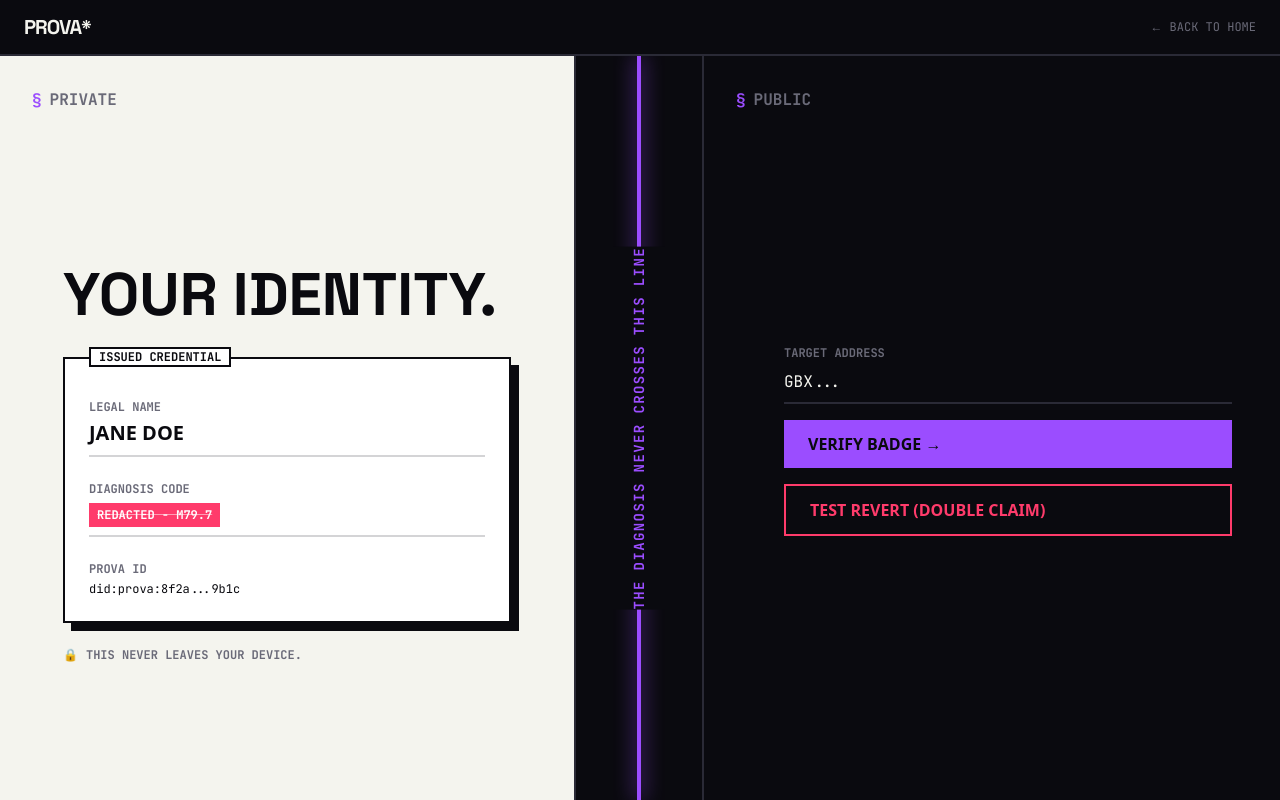
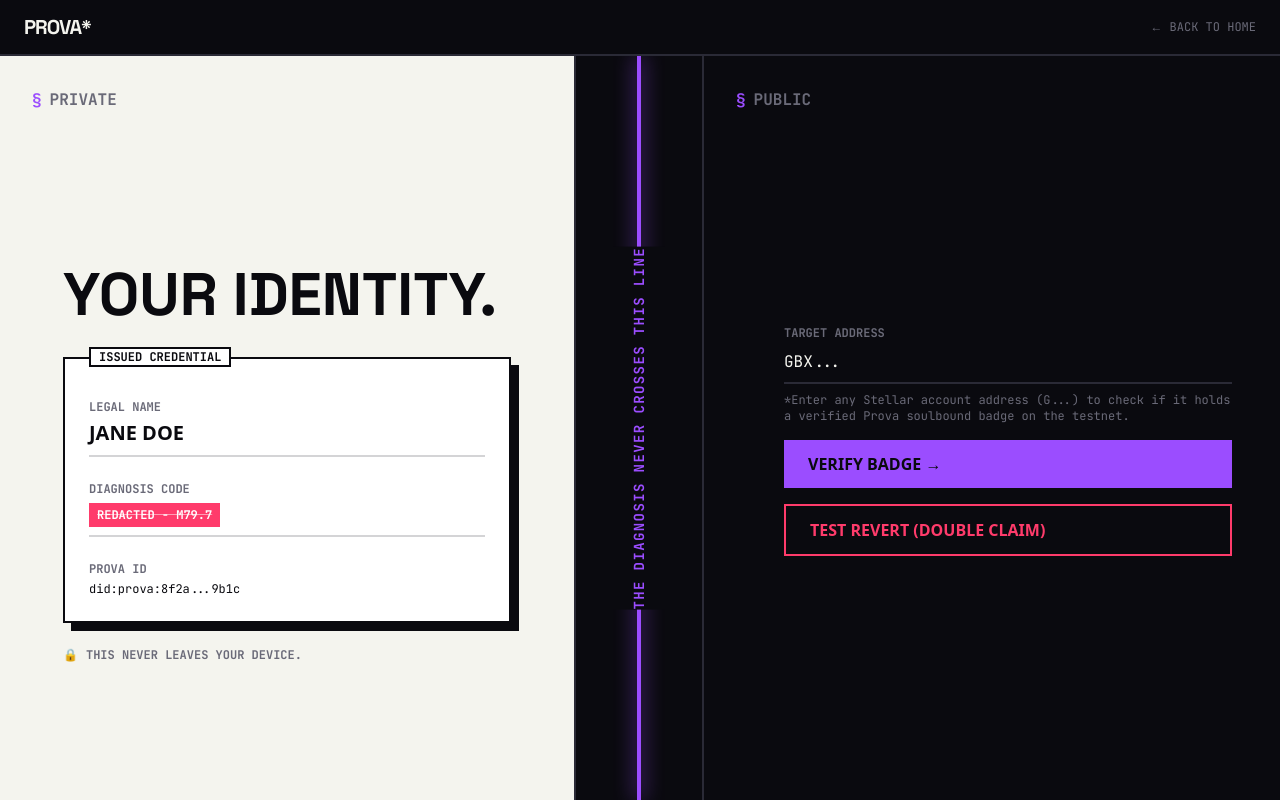
Before and after one commit to RAKASAMUD/Prova, a Next.js app in the folder frontend/: page /demo in a window 1280 px wide. Built offline with nearby package versions, Linux system fonts and the light colour scheme; no server answers; what @stellar/stellar-sdk would draw is missing.

Commit message:
feat(m4): add target address guidance on demo page

```diff
--- a/frontend/app/demo/page.tsx
+++ b/frontend/app/demo/page.tsx
@@ -117,6 +117,9 @@ export default function DemoPage() {
                   placeholder="Enter Stellar address (G...)"
                 />
               </div>
+              <p className="mt-2 text-xs font-mono text-muted">
+                *Enter any Stellar account address (G...) to check if it holds a verified Prova soulbound badge on the testnet.
+              </p>
               <button
                 onClick={handleVerify}
                 disabled={loading}
```
